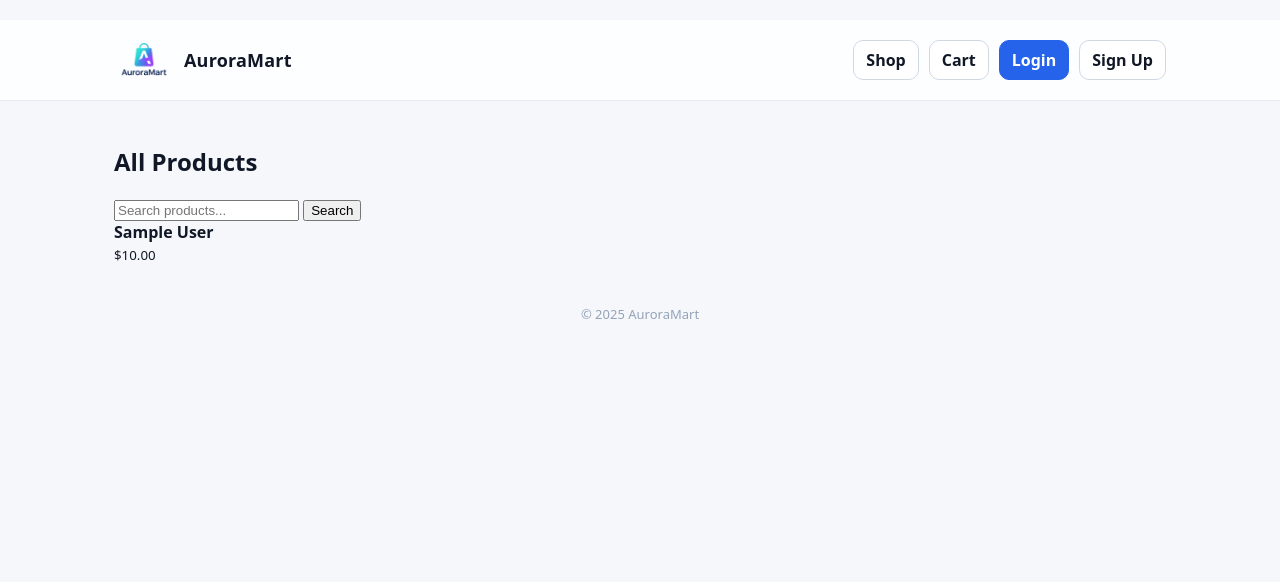
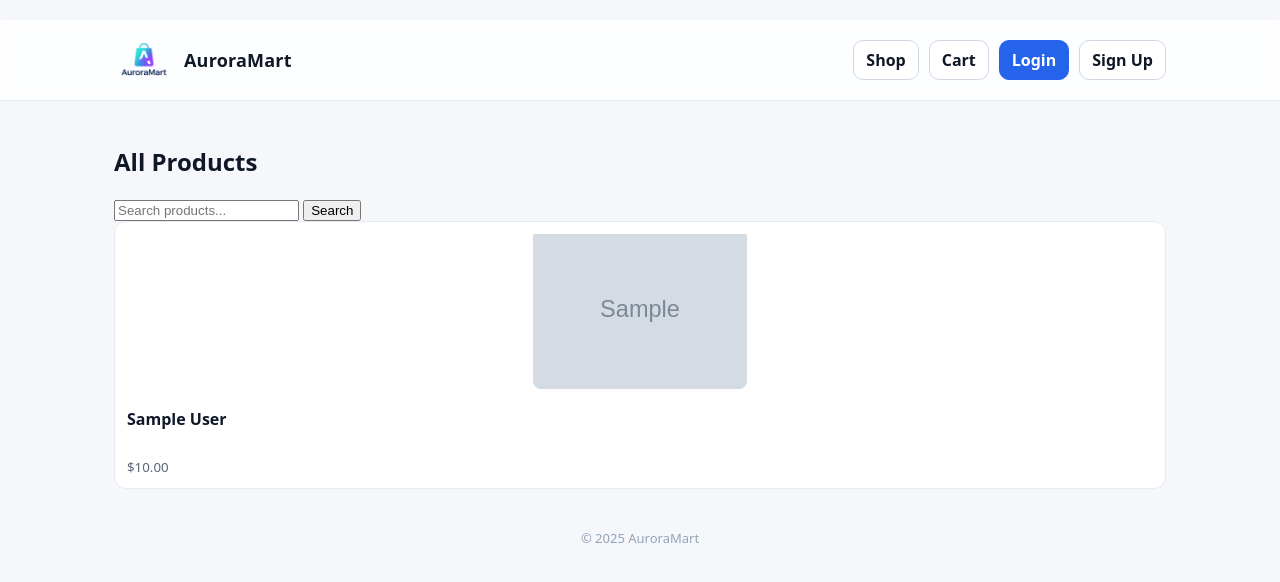
Before and after one commit to seanseethesean/AuroraMart, a Django app: page /products/ in a window 1280 px wide. Shown: the top 582 px of the page. Run offline with Django 5.2, Linux system fonts and the light colour scheme; tables that the repository leaves empty hold one stand-in row (values such as "Sample post"); grey boxes marked "Sample" are stand-in pictures.

Commit message:
Debugged image for product
managed to add product picture and get it to display in shop

```diff
--- a/auroramartproj/storefront/static/storefront/css/sites.css
+++ b/auroramartproj/storefront/static/storefront/css/sites.css
@@ -143,3 +143,44 @@ footer {
   background: linear-gradient(135deg, #e8f0ff, #fff);
   box-shadow: 0 2px 6px rgba(0, 0, 0, 0.05);
 }
+
+/* Product grid and card tiles */
+.grid.section {
+  display: grid;
+  grid-template-columns: repeat(auto-fit, minmax(220px, 1fr));
+  gap: 18px;
+  align-items: start;
+}
+.grid.section .card {
+  display: flex;
+  flex-direction: column;
+  align-items: stretch;
+  background: var(--card);
+  border: 1px solid #e6eaf2;
+  border-radius: 12px;
+  padding: 12px;
+  text-decoration: none;
+  color: inherit;
+  transition: transform 0.15s ease, box-shadow 0.15s ease;
+}
+.grid.section .card:hover {
+  transform: translateY(-6px);
+  box-shadow: 0 8px 24px rgba(16,24,40,0.08);
+}
+.grid.section .card img {
+  width: 100%;
+  height: 160px;
+  object-fit: cover;
+  border-radius: 8px;
+  display: block;
+  margin-bottom: 10px;
+}
+.grid.section .card strong {
+  font-size: 16px;
+  margin-top: 6px;
+}
+.grid.section .card small {
+  color: var(--muted);
+  margin-top: 6px;
+  display: block;
+}
--- a/auroramartproj/storefront/templates/storefront/product_list.html
+++ b/auroramartproj/storefront/templates/storefront/product_list.html
@@ -10,6 +10,11 @@
 <div class="grid section">
   {% for product in products %}
     <a class="card" href="{% url 'storefront:product_detail' product.id %}">
+      {% if product.image %}
+        <div style="height:160px; overflow:hidden; display:flex; align-items:center; justify-content:center; margin-bottom:8px;">
+          <img src="{{ product.image.url }}" alt="{{ product.name }}" style="max-height:160px; width:auto;">
+        </div>
+      {% endif %}
       <strong>{{ product.name }}</strong><br>
       <small>${{ product.price }}</small>
     </a>
```
Also changed, not shown: auroramartproj/storefront/templates/storefront/product_detail.html (+11 -0 lines), auroramartproj/adminpanel/static/adminpanel/images/download.jpeg (added), auroramartproj/adminpanel/static/adminpanel/images/download_1.jpeg (added).
